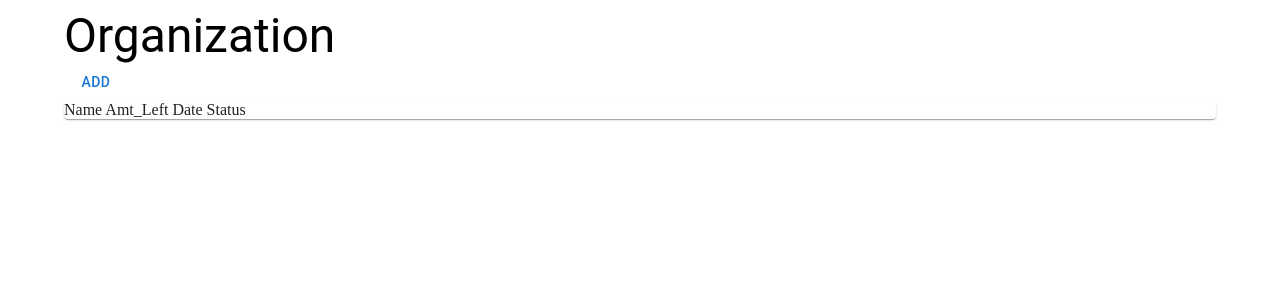
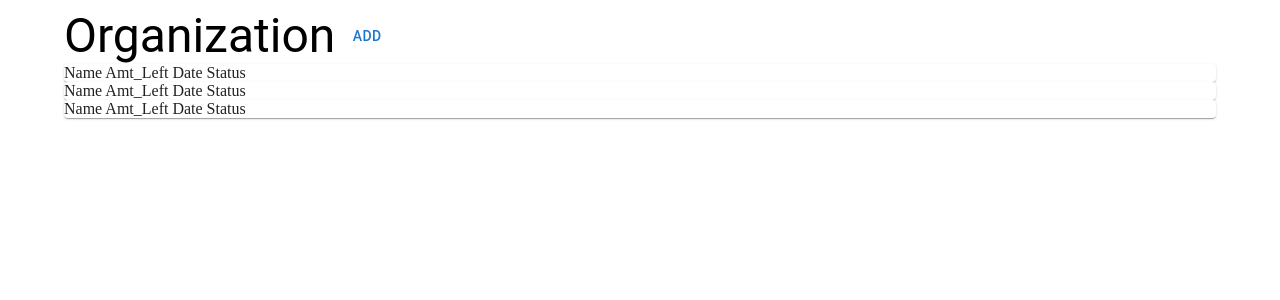
Before and after one commit to andlamb2002/debt_management, a React (Vite) app in the folder frontend/: page / in a window 1280 px wide. Shown: the top 300 px of the page. Built offline with nearby package versions, Linux system fonts and the light colour scheme.

Commit message:
Basic prototype

```diff
--- a/frontend/src/App.tsx
+++ b/frontend/src/App.tsx
@@ -1,13 +1,19 @@
-import { Button, Card, Container, Typography } from '@mui/material'
+import { Box, Button, Card, Container, Typography } from '@mui/material'
 import './App.css'
 
 function App() {
 
     return (
         <Container>
-            <Typography variant='h3'>Organization</Typography>
-            <Button>Add</Button>
-            <Card>Name Amt_Left Date Status</Card>
+            <Box sx={{display: 'flex'}}>
+                <Typography variant='h3'>Organization</Typography>
+                <Button>Add</Button>
+            </Box>
+            <Box>
+                <Card>Name Amt_Left Date Status</Card>
+                <Card>Name Amt_Left Date Status</Card>
+                <Card>Name Amt_Left Date Status</Card>
+            </Box>
         </Container>
     )
 }
```
